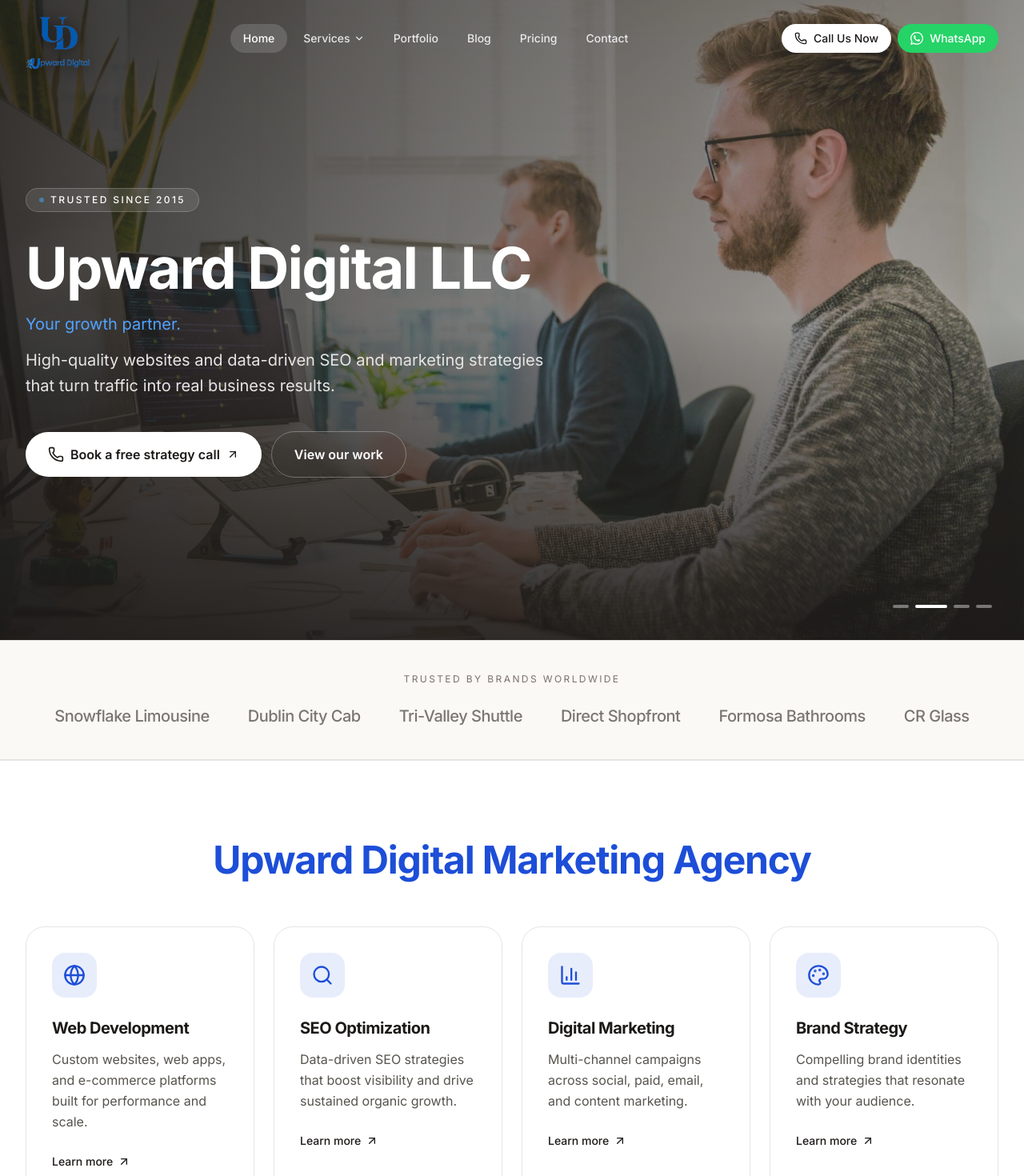
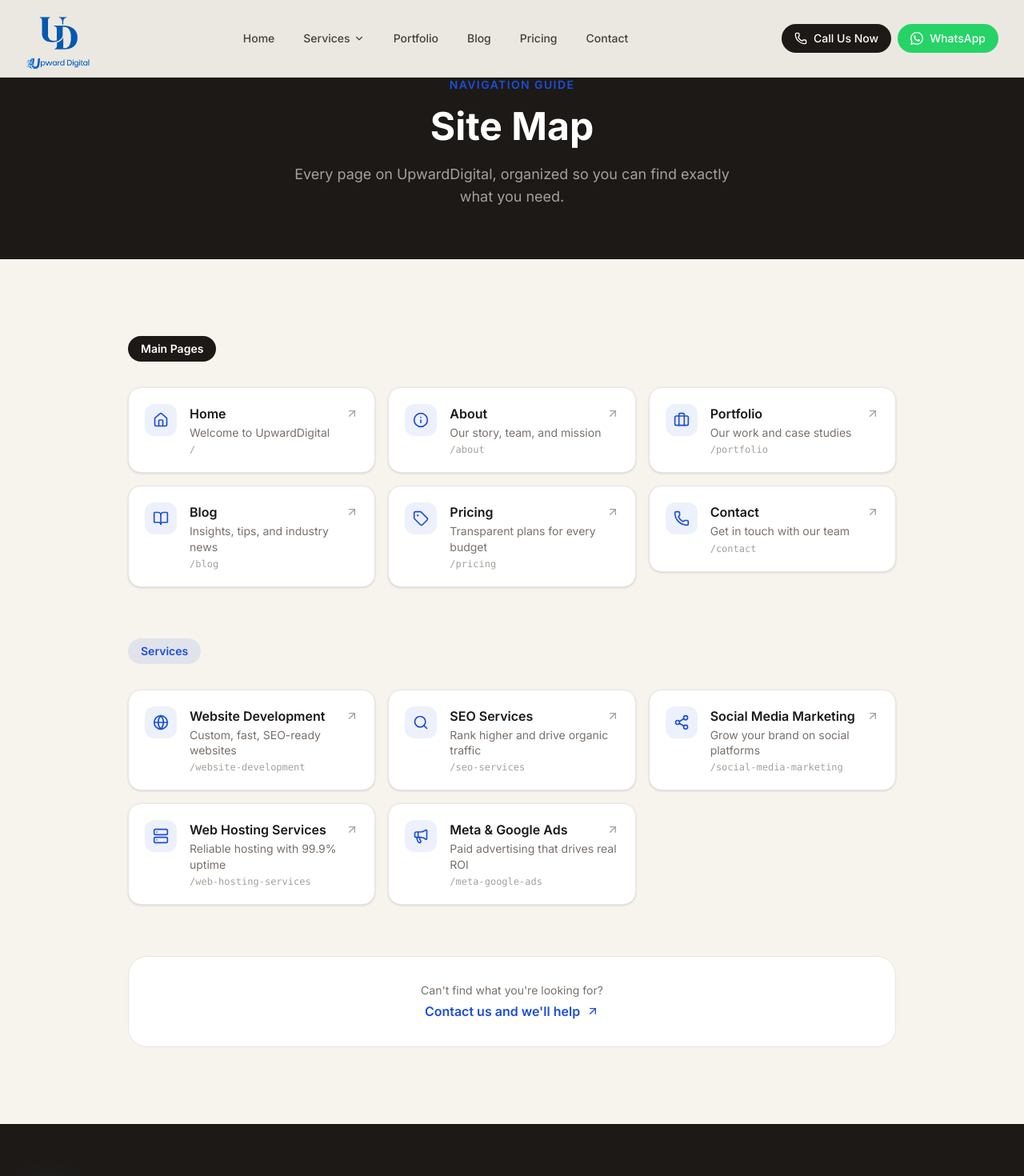
Before and after one commit to TalhaFaisal777/upwarddigital-site, a React (Vite) app: page /sitemap in a window 1280 px wide. Before the commit this address led to /. Shown: the top 1470 px of the page at 80% size. Built offline with nearby package versions, Linux system fonts and the light colour scheme.

Commit message:
Add visual sitemap page with route and footer link

```diff
--- a/src/App.jsx
+++ b/src/App.jsx
@@ -24,6 +24,7 @@ const SeoServices = lazy(() => import("@/pages/services/SeoServices"))
 const SocialMedia = lazy(() => import("@/pages/services/SocialMedia"))
 const HostingServices = lazy(() => import("@/pages/services/HostingServices"))
 const AdsServices = lazy(() => import("@/pages/services/AdsServices"))
+const Sitemap = lazy(() => import("@/pages/Sitemap"))
 const NotFound = lazy(() => import("@/pages/NotFound"))
 
 const pageTransition = {
@@ -49,7 +50,7 @@ function PageWrapper({ children }) {
 const KNOWN_ROUTES = new Set([
   "/", "/about", "/portfolio", "/blog", "/contact", "/pricing",
   "/website-development", "/seo-services", "/social-media-marketing",
-  "/web-hosting-services", "/meta-google-ads",
+  "/web-hosting-services", "/meta-google-ads", "/sitemap",
 ])
 
 function isKnownRoute(pathname) {
@@ -78,6 +79,7 @@ function AnimatedRoutes() {
         <Route path="/social-media-marketing" element={<PageWrapper><SocialMedia /></PageWrapper>} />
         <Route path="/web-hosting-services" element={<PageWrapper><HostingServices /></PageWrapper>} />
         <Route path="/meta-google-ads" element={<PageWrapper><AdsServices /></PageWrapper>} />
+        <Route path="/sitemap" element={<PageWrapper><Sitemap /></PageWrapper>} />
       </Routes>
     </AnimatePresence>
   )
--- a/src/components/layout/Footer.jsx
+++ b/src/components/layout/Footer.jsx
@@ -120,7 +120,7 @@ export default function Footer() {
           <div className="flex items-center gap-6 text-stone-500">
             <a href="#" className="hover:text-white transition-colors">Privacy</a>
             <a href="#" className="hover:text-white transition-colors">Terms</a>
-            <a href="#" className="hover:text-white transition-colors">Sitemap</a>
+            <Link to="/sitemap" className="hover:text-white transition-colors">Sitemap</Link>
           </div>
         </div>
       </div>
--- /dev/null
+++ b/src/pages/Sitemap.jsx
@@ -0,0 +1,132 @@
+import { motion } from "framer-motion"
+import { Link } from "react-router-dom"
+import { Home, Info, Briefcase, BookOpen, Phone, Tag, Globe, Search, Share2, Server, Megaphone, ArrowUpRight } from "lucide-react"
+import { useSeoMeta } from "@/hooks/useSeoMeta"
+
+const mainPages = [
+  { label: "Home", path: "/", icon: Home, description: "Welcome to UpwardDigital" },
+  { label: "About", path: "/about", icon: Info, description: "Our story, team, and mission" },
+  { label: "Portfolio", path: "/portfolio", icon: Briefcase, description: "Our work and case studies" },
+  { label: "Blog", path: "/blog", icon: BookOpen, description: "Insights, tips, and industry news" },
+  { label: "Pricing", path: "/pricing", icon: Tag, description: "Transparent plans for every budget" },
+  { label: "Contact", path: "/contact", icon: Phone, description: "Get in touch with our team" },
+]
+
+const servicePages = [
+  { label: "Website Development", path: "/website-development", icon: Globe, description: "Custom, fast, SEO-ready websites" },
+  { label: "SEO Services", path: "/seo-services", icon: Search, description: "Rank higher and drive organic traffic" },
+  { label: "Social Media Marketing", path: "/social-media-marketing", icon: Share2, description: "Grow your brand on social platforms" },
+  { label: "Web Hosting Services", path: "/web-hosting-services", icon: Server, description: "Reliable hosting with 99.9% uptime" },
+  { label: "Meta & Google Ads", path: "/meta-google-ads", icon: Megaphone, description: "Paid advertising that drives real ROI" },
+]
+
+const containerVariants = {
+  hidden: {},
+  visible: { transition: { staggerChildren: 0.06 } },
+}
+
+const cardVariants = {
+  hidden: { opacity: 0, y: 20 },
+  visible: { opacity: 1, y: 0, transition: { duration: 0.4 } },
+}
+
+function SitemapGroup({ title, pages, accent }) {
+  return (
+    <div className="mb-16">
+      <div className={`inline-flex items-center gap-2 px-4 py-1.5 rounded-full text-sm font-semibold mb-8 ${accent}`}>
+        {title}
+      </div>
+      <motion.div
+        variants={containerVariants}
+        initial="hidden"
+        whileInView="visible"
+        viewport={{ once: true, margin: "-40px" }}
+        className="grid grid-cols-1 sm:grid-cols-2 lg:grid-cols-3 gap-4"
+      >
+        {pages.map((page) => {
+          const Icon = page.icon
+          return (
+            <motion.div key={page.path} variants={cardVariants}>
+              <Link
+                to={page.path}
+                className="group flex items-start gap-4 p-5 bg-white border border-stone-200 rounded-2xl shadow-sm hover:shadow-md hover:border-primary/30 hover:-translate-y-0.5 transition-all duration-200"
+              >
+                <div className="flex-shrink-0 w-10 h-10 rounded-xl bg-primary/8 flex items-center justify-center group-hover:bg-primary/15 transition-colors">
+                  <Icon className="w-5 h-5 text-primary" />
+                </div>
+                <div className="flex-1 min-w-0">
+                  <div className="flex items-center justify-between gap-2">
+                    <span className="font-semibold text-stone-900 group-hover:text-primary transition-colors truncate">{page.label}</span>
+                    <ArrowUpRight className="w-4 h-4 text-stone-400 group-hover:text-primary flex-shrink-0 transition-colors" />
+                  </div>
+                  <p className="text-sm text-stone-500 mt-0.5 leading-snug">{page.description}</p>
+                  <span className="text-xs text-stone-400 mt-1 block font-mono">{page.path}</span>
+                </div>
+              </Link>
+            </motion.div>
+          )
+        })}
+      </motion.div>
+    </div>
+  )
+}
+
+export default function Sitemap() {
+  useSeoMeta({
+    title: "Sitemap | UpwardDigital",
+    description: "Full sitemap for UpwardDigital — find all pages including services, blog, pricing, and contact.",
+  })
+
+  return (
+    <main className="bg-cream min-h-screen">
+      <section className="pt-24 pb-16 bg-stone-900 relative overflow-hidden">
+        <div className="absolute inset-0 bg-[radial-gradient(ellipse_at_top_right,_var(--tw-gradient-stops))] from-primary/20 via-transparent to-transparent pointer-events-none" />
+        <div className="max-w-4xl mx-auto px-5 sm:px-6 md:px-8 relative">
+          <motion.div
+            initial={{ opacity: 0, y: 24 }}
+            animate={{ opacity: 1, y: 0 }}
+            transition={{ duration: 0.5 }}
+            className="text-center"
+          >
+            <p className="text-primary font-semibold text-sm uppercase tracking-widest mb-3">Navigation Guide</p>
+            <h1 className="text-4xl md:text-5xl font-bold text-white mb-4 leading-tight">Site Map</h1>
+            <p className="text-stone-400 text-lg max-w-xl mx-auto">
+              Every page on UpwardDigital, organized so you can find exactly what you need.
+            </p>
+          </motion.div>
+        </div>
+      </section>
+
+      <section className="py-16 md:py-24">
+        <div className="max-w-5xl mx-auto px-5 sm:px-6 md:px-8">
+          <SitemapGroup
+            title="Main Pages"
+            pages={mainPages}
+            accent="bg-stone-900 text-white"
+          />
+          <SitemapGroup
+            title="Services"
+            pages={servicePages}
+            accent="bg-primary/10 text-primary"
+          />
+
+          <motion.div
+            initial={{ opacity: 0, y: 20 }}
+            whileInView={{ opacity: 1, y: 0 }}
+            viewport={{ once: true }}
+            transition={{ duration: 0.5 }}
+            className="mt-4 p-8 bg-white border border-stone-200 rounded-3xl text-center"
+          >
+            <p className="text-stone-500 text-sm mb-1">Can't find what you're looking for?</p>
+            <Link
+              to="/contact"
+              className="inline-flex items-center gap-2 font-semibold text-primary hover:underline"
+            >
+              Contact us and we'll help <ArrowUpRight className="w-4 h-4" />
+            </Link>
+          </motion.div>
+        </div>
+      </section>
+    </main>
+  )
+}
```
